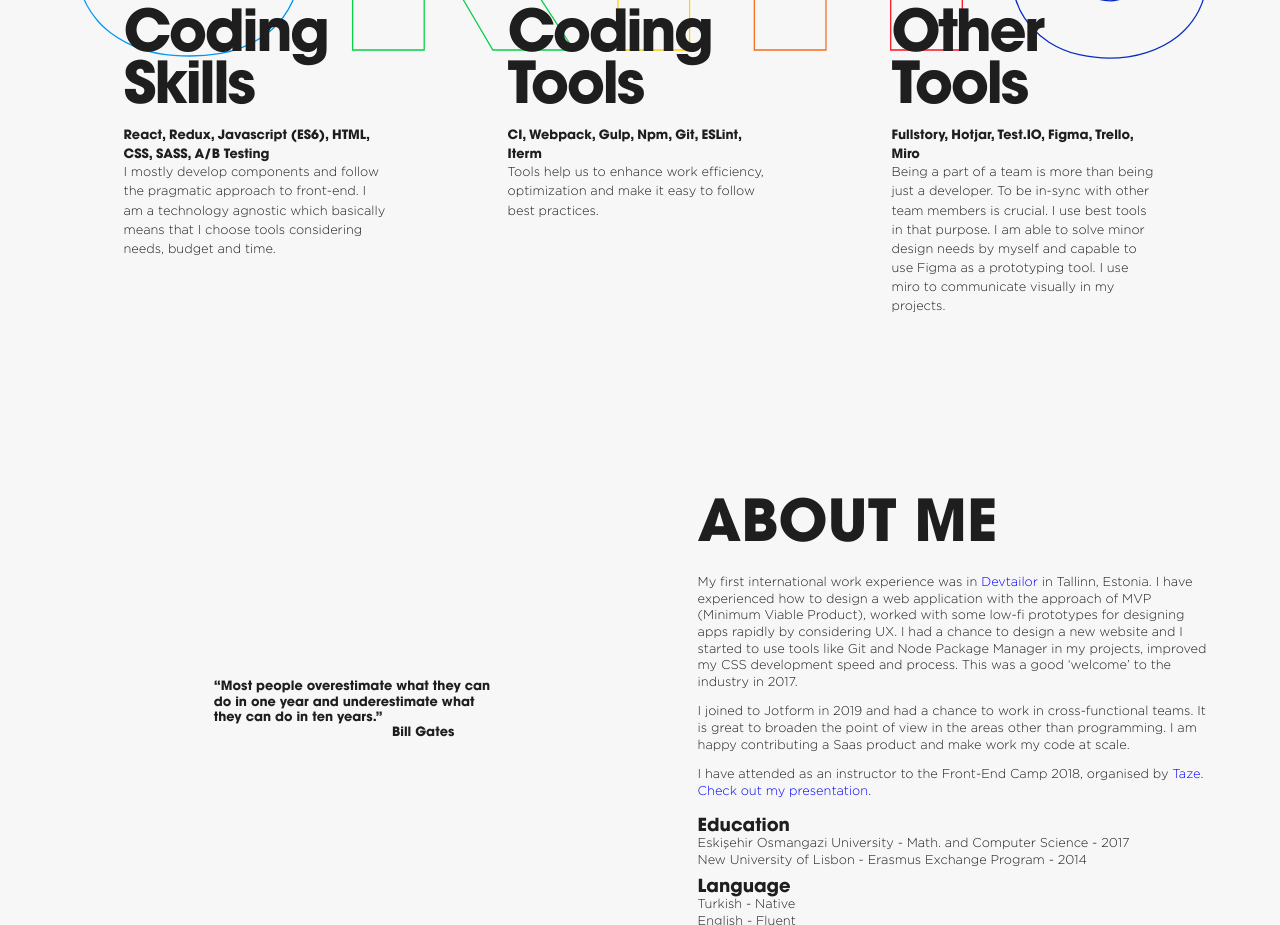
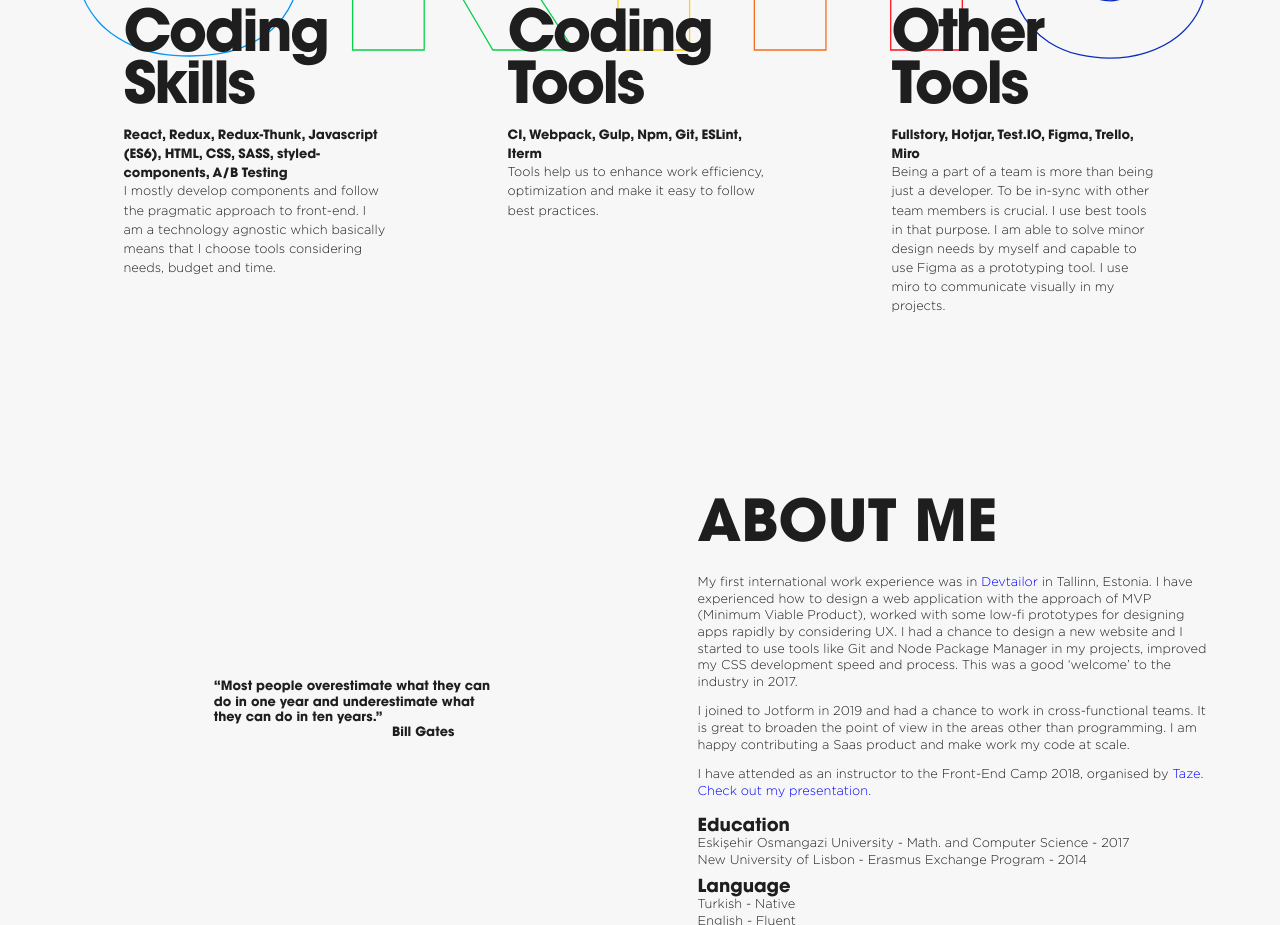
Before and after one commit to cihanbarandev/cihanbarandev.github.io, a website built with webpack: page index.html in a window 1280 px wide. Shown: the part 8100-9025 px from the top of the page. Built offline with nearby package versions, Linux system fonts and the light colour scheme.

Commit message:
update content

```diff
--- a/index.html
+++ b/index.html
@@ -474,8 +474,7 @@
             <ul class="list">
               <li class="item">
                 <h2 class="title">Coding <br> Skills</h2>
-                <p class="subtitle">React, Redux, Javascript (ES6), HTML, CSS, SASS, A/B Testing
-                </p>
+                <p class="subtitle">React, Redux, Redux-Thunk, Javascript (ES6), HTML, CSS, SASS, styled-components, A/B Testing</p>
                 <p class="text">I mostly develop components and follow the pragmatic approach to front-end. I am a
                   technology agnostic which basically means that I choose tools considering needs, budget and
                   time.</p>
```
